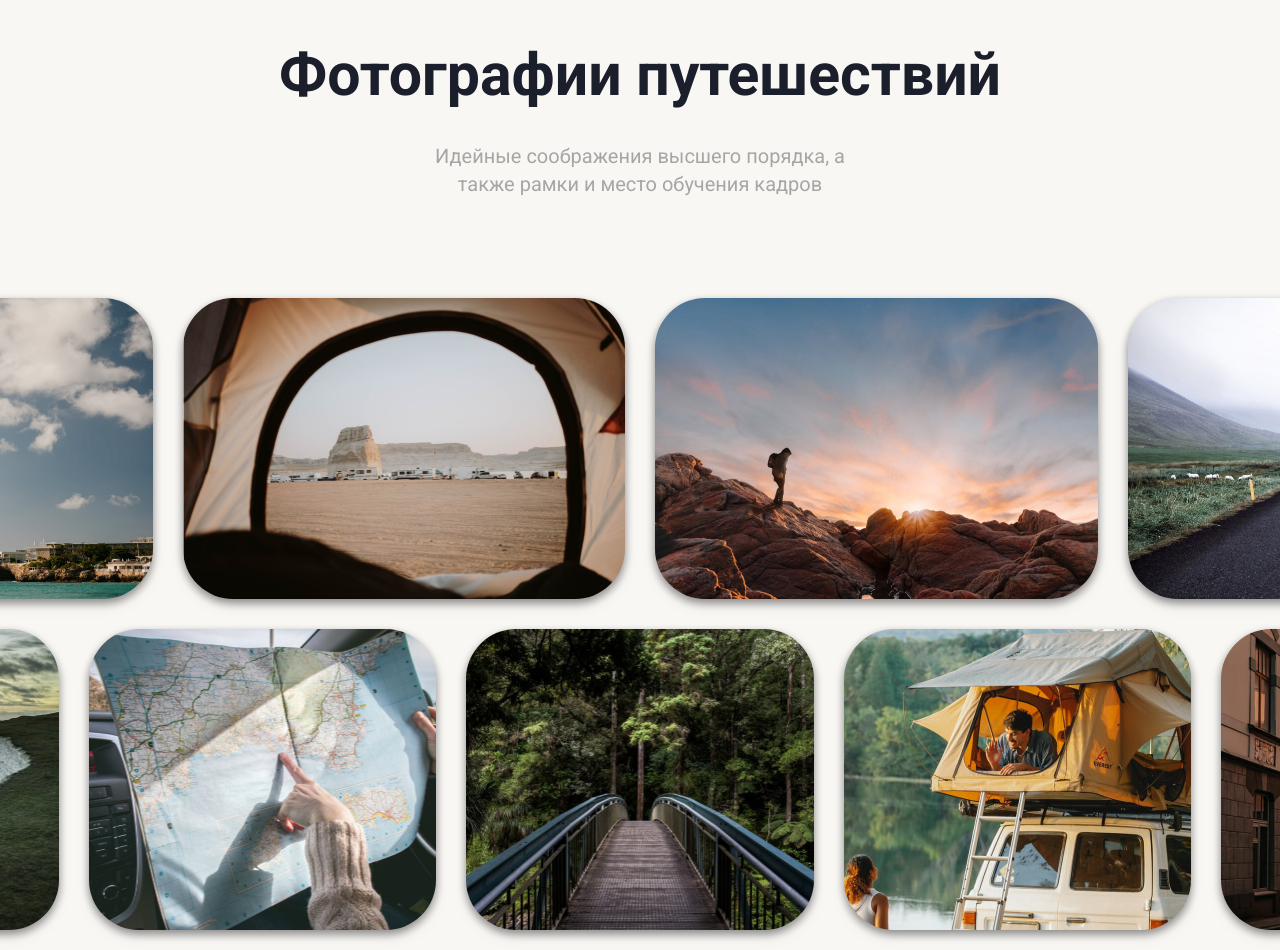
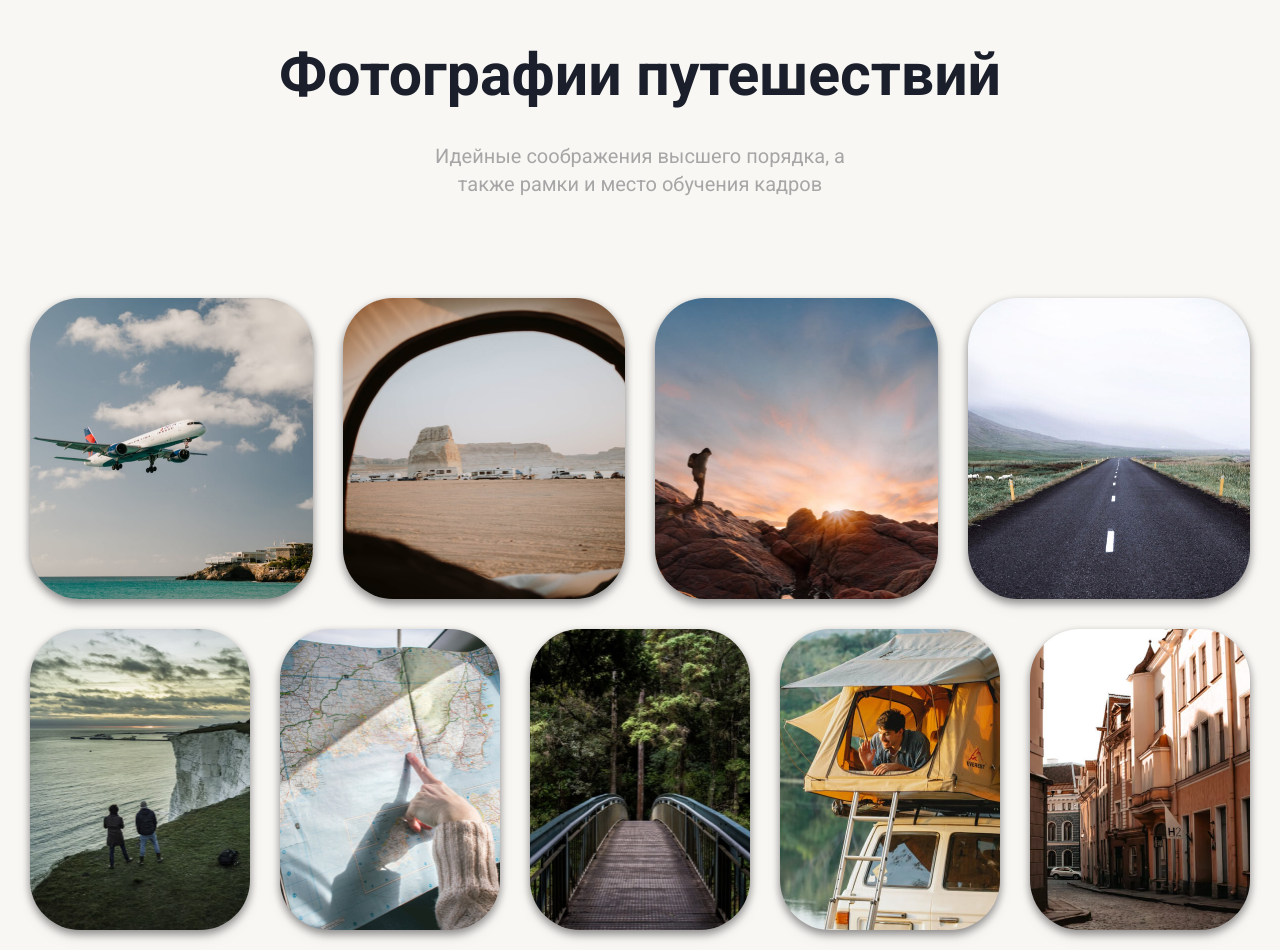
Before and after one commit to gregorybv/YourTour, a plain HTML site: page index.html in a window 1280 px wide. Shown: the part 5118-6068 px from the top of the page. Drawn offline with Linux system fonts and the light colour scheme.

Commit message:
block gallery

```diff
--- a/css/style.css
+++ b/css/style.css
@@ -1090,6 +1090,7 @@ body {
 	}
 }
 .gallery {
+
 }
 .gallery__container {
 	max-width: 1860px;
@@ -1139,6 +1140,7 @@ body {
 .gallery__block {}
 .block-gallery{
 	padding: 0px 30px;
+	margin: 0 auto;
 }
 @media (max-width: 767.98px){
 	.block-gallery{
@@ -1159,7 +1161,7 @@ body {
 }
 .block-gallery__four img {
 	max-width: 442.5px;
-	/* width: 100%; */
+	width: 100%;
 	border: 0px solid #000000;
 	height: 301px;
 	border-radius: 50px;
@@ -1187,6 +1189,7 @@ body {
 }
 .block-gallery__five img {
 	max-width: 347.32px;
+	width: 100%;
 	height: 301px;
 	filter: drop-shadow(0px 4px 4px rgba(0, 0, 0, 0.25));
 	border-radius: 50px;
```
